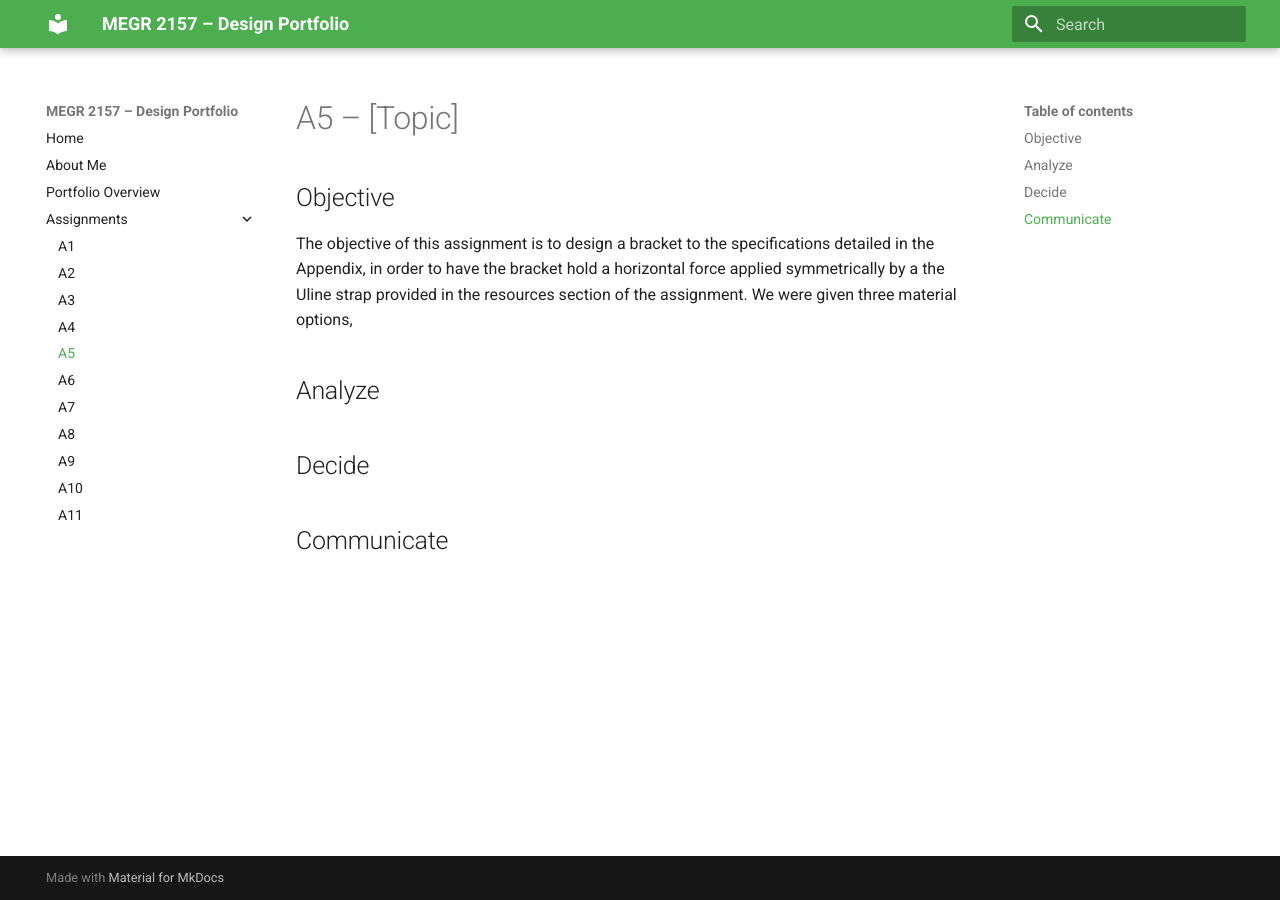
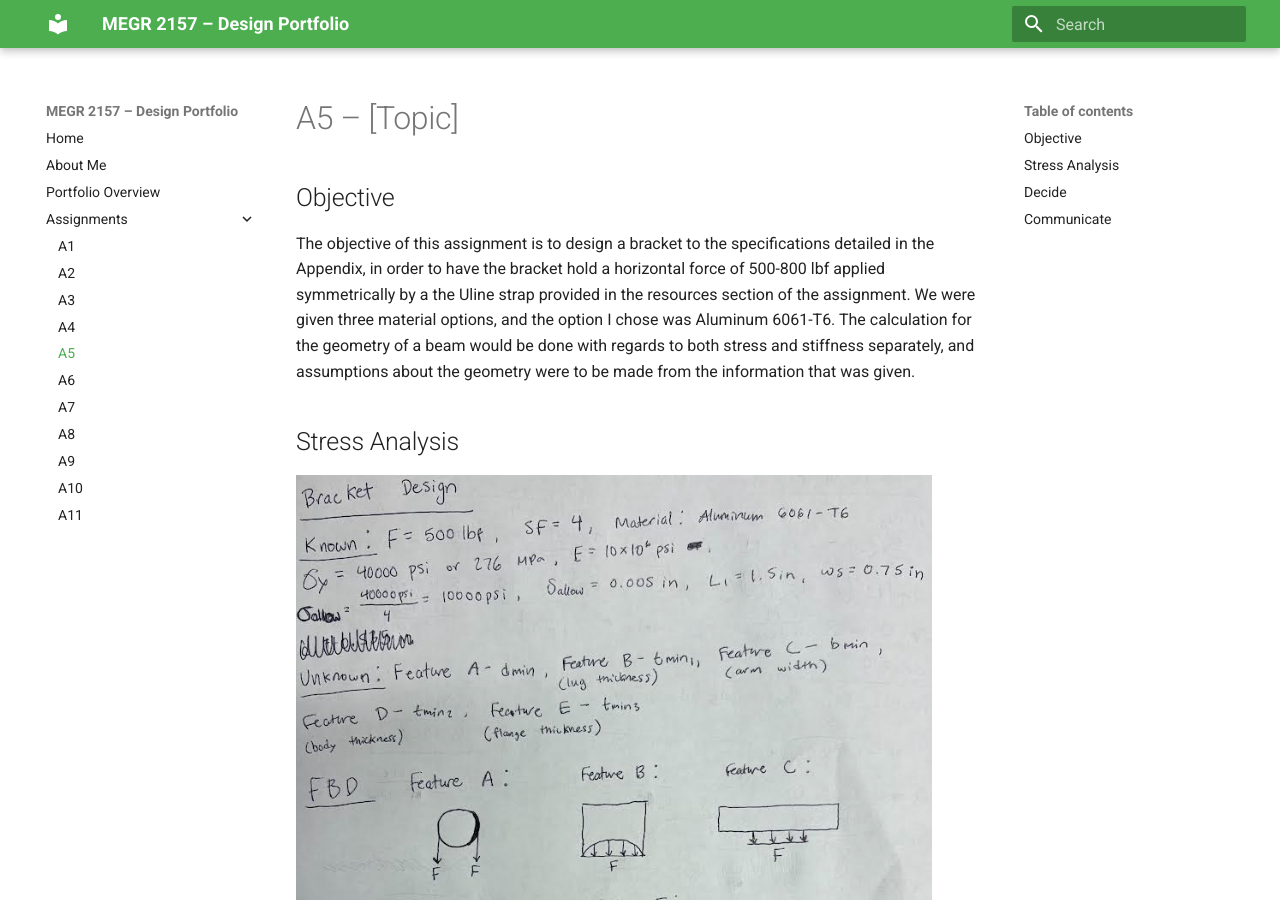
Before and after one commit to apaciore/megr2156-portfolio, an MkDocs documentation site: the page built from docs/assignments/A05/index.md, in a window 1280 px wide and 900 px high. Built offline with MkDocs 1.6.1 and Material for MkDocs 9.7.7, drawn with Linux system fonts in a browser that asks for light colours.

Commit message:
Revise assignment objective and add stress analysis
Updated the assignment objective to specify a force range and material choice, added stress analysis section with an image.

```diff
--- a/docs/assignments/A05/index.md
+++ b/docs/assignments/A05/index.md
@@ -1,10 +1,12 @@
 # A5 – [Topic]
 
 ## Objective
-The objective of this assignment is to design a bracket to the specifications detailed in the Appendix, in order to have the bracket hold a horizontal force applied symmetrically by a the Uline strap provided in the resources section of the assignment. We were given three material options,
+The objective of this assignment is to design a bracket to the specifications detailed in the Appendix, in order to have the bracket hold a horizontal force of 500-800 lbf applied symmetrically by a the Uline strap provided in the resources section of the assignment. We were given three material options, and the option I chose was Aluminum 6061-T6. The calculation for the geometry of a beam would be done with regards to both stress and stiffness separately, and assumptions about the geometry were to be made from the information that was given.
 
-## Analyze
 
+## Stress Analysis
+
+![bracket design](Screenshot%202026-09-23%20160333.png)
 
 ## Decide
 
```
